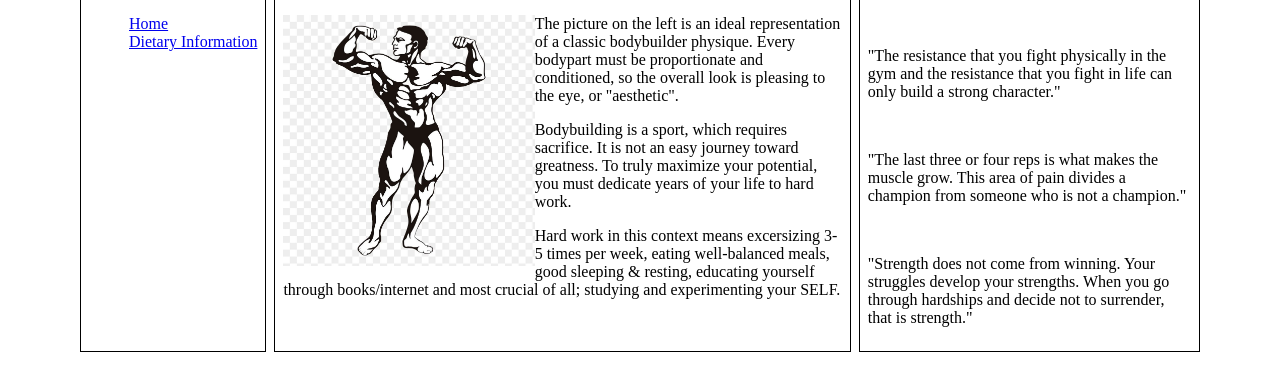
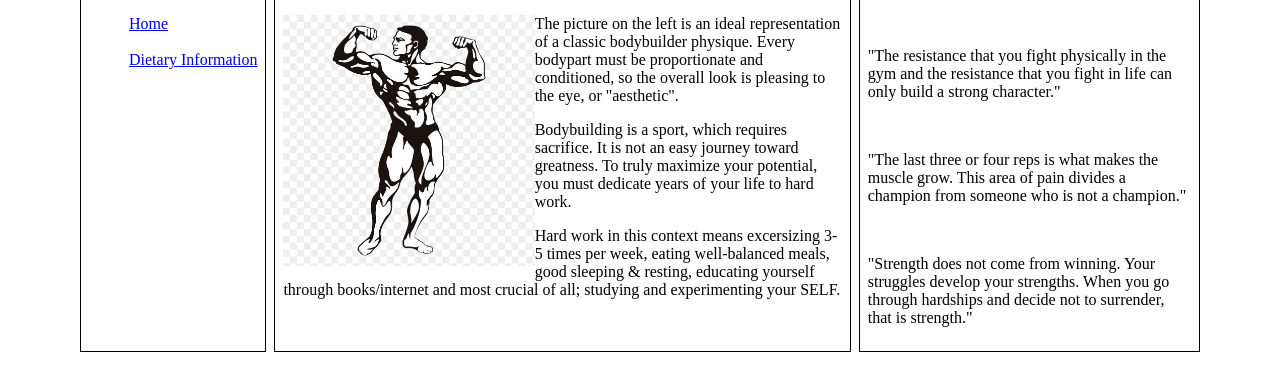
Before and after one commit to alpertek97/module6, a plain HTML site: page sidepages/studiesandpassions.html in a window 1280 px wide. Shown: the part 192-558 px from the top of the page. Drawn offline with Linux system fonts and the light colour scheme.

Commit message:
Update studiesandpassions.html
<br> added

```diff
--- a/sidepages/studiesandpassions.html
+++ b/sidepages/studiesandpassions.html
@@ -19,7 +19,7 @@
 
         <nav><h2>Directory</h2>
             <ul>
-                <li><a href="../mainpage/index.html">Home</a></li>
+                <li><a href="../mainpage/index.html">Home</a></li><br>
                 <li><a href="dietaryinformation.html">Dietary Information</a></li>
             </ul>
         </nav>
```
